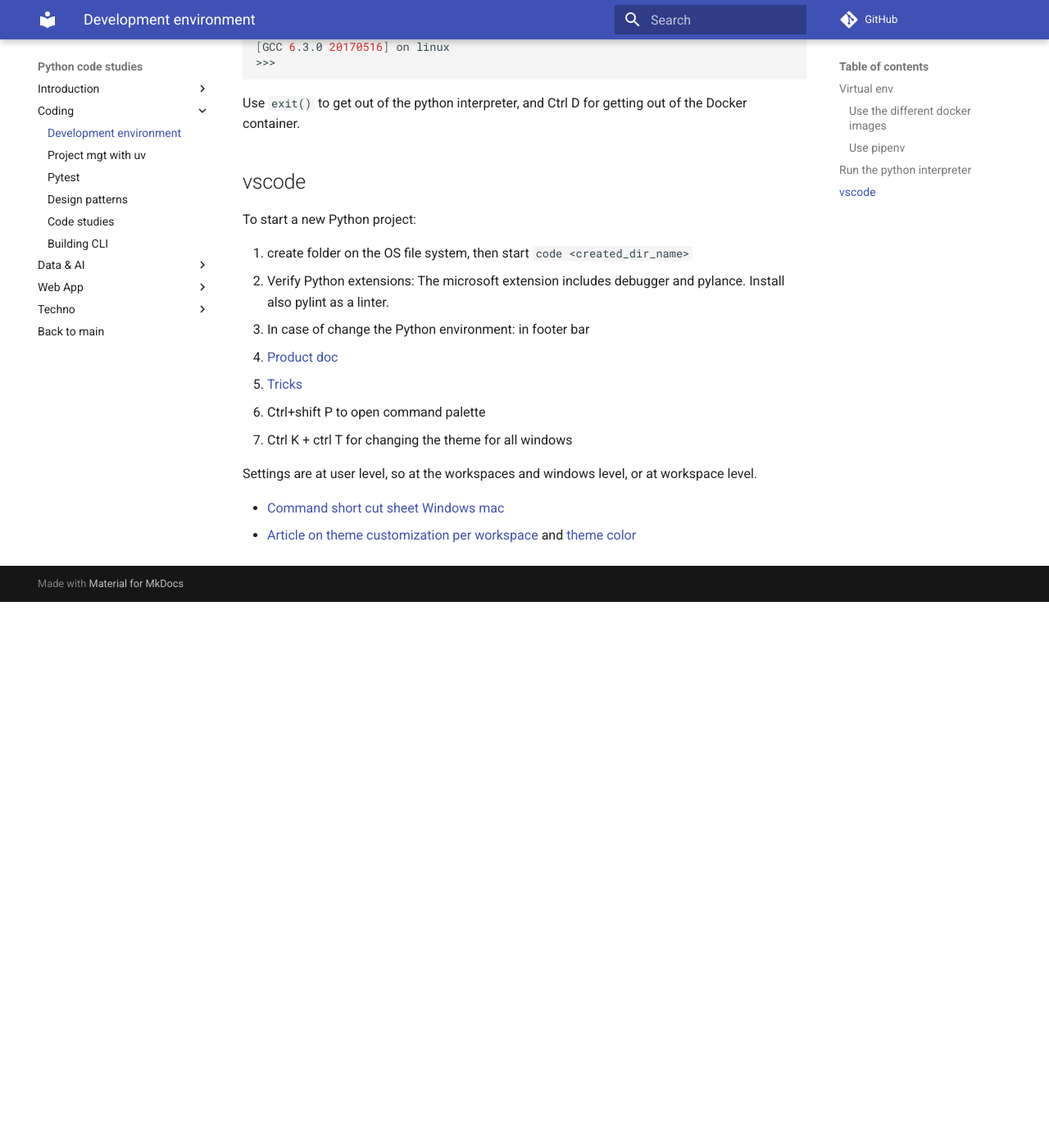
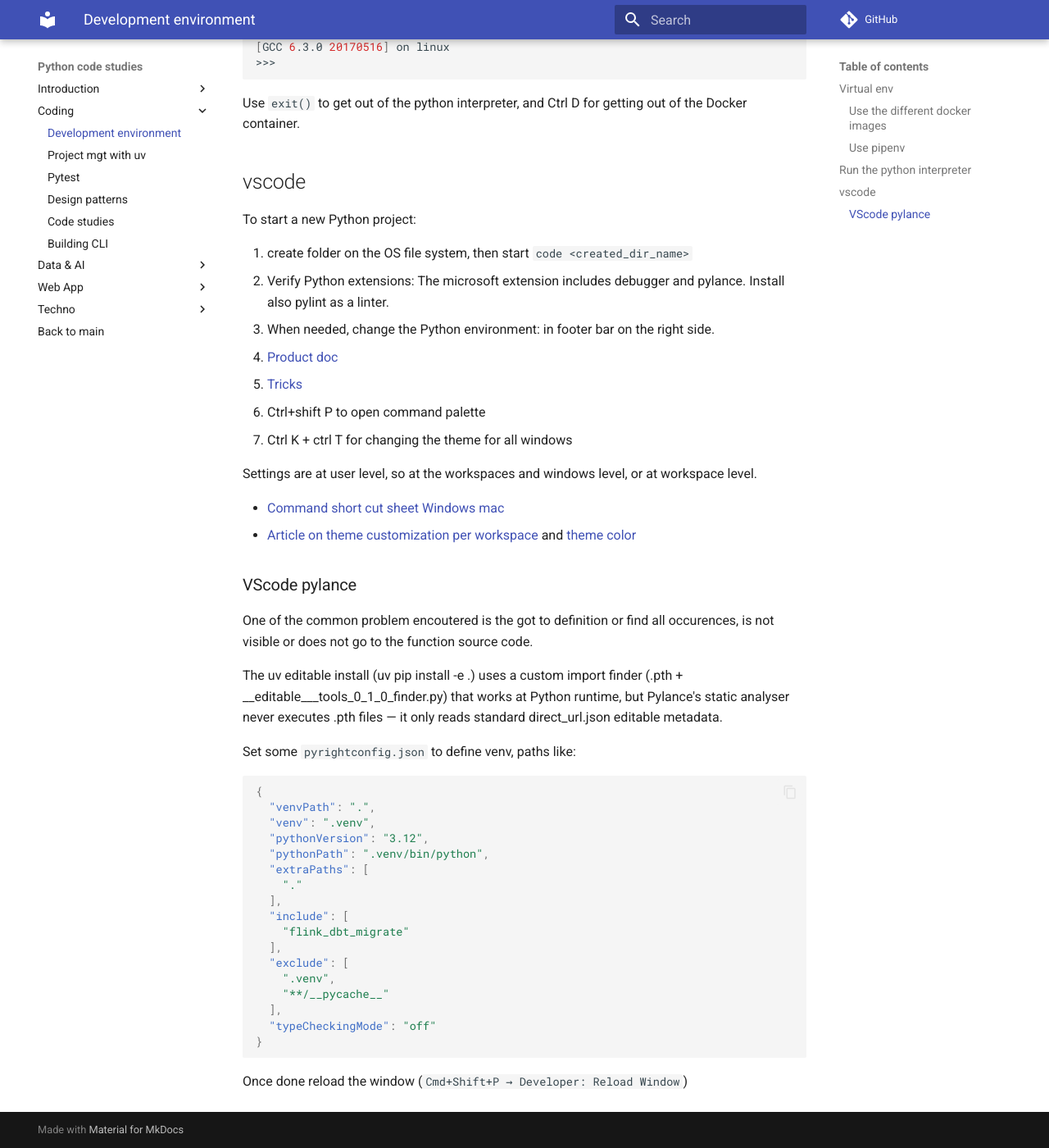
Before and after one commit to jbcodeforce/python-code, an MkDocs documentation site: the page built from docs/coding/dev-env.md, in a window 1280 px wide and 1400 px high, scrolled down 2929 px. Shown: the whole window at 82% size. Built offline with MkDocs 1.6.1 and Material for MkDocs 9.7.7, drawn with Linux system fonts in a browser that asks for light colours; comment, search, counter and statistics services are not loaded; before the commit the page ends 3663 px from its top, so only the background shows below that.

Commit message:
moidif to env setting

````diff
--- a/docs/coding/dev-env.md
+++ b/docs/coding/dev-env.md
@@ -131,7 +131,7 @@ To start a new Python project:
 
 1. create folder on the OS file system, then start `code <created_dir_name>`
 1. Verify Python extensions: The microsoft extension includes debugger and pylance. Install also pylint as a linter.
-1. In case of change the Python environment: in footer bar
+1. When needed, change the Python environment: in footer bar on the right side.
 
 
 
@@ -145,3 +145,34 @@ Settings are at user level, so at the workspaces and windows level, or at worksp
 
 * [Command short cut sheet Windows](https://code.visualstudio.com/shortcuts/keyboard-shortcuts-windows.pdf)  [mac](https://code.visualstudio.com/shortcuts/keyboard-shortcuts-macos.pdf)
 * [Article on theme customization per workspace](https://medium.com/@juris.savos/setting-a-per-project-colour-scheme-in-vscode-89cc5836b1de) and [theme color](https://code.visualstudio.com/api/references/theme-color)
+
+
+### VScode pylance
+
+One of the common problem encoutered is the got to definition or find all occurences, is not visible or does not go to the function source code.
+
+The uv editable install (uv pip install -e .) uses a custom import finder (.pth + __editable___tools_0_1_0_finder.py) that works at Python runtime, but Pylance's static analyser never executes .pth files — it only reads standard direct_url.json editable metadata.
+
+Set some `pyrightconfig.json` to define venv, paths like:
+
+```json
+{
+  "venvPath": ".",
+  "venv": ".venv",
+  "pythonVersion": "3.12",
+  "pythonPath": ".venv/bin/python",
+  "extraPaths": [
+    "."
+  ],
+  "include": [
+    "flink_dbt_migrate"
+  ],
+  "exclude": [
+    ".venv",
+    "**/__pycache__"
+  ],
+  "typeCheckingMode": "off"
+}
+```
+
+Once done reload the window (`Cmd+Shift+P → Developer: Reload Window`)
````
